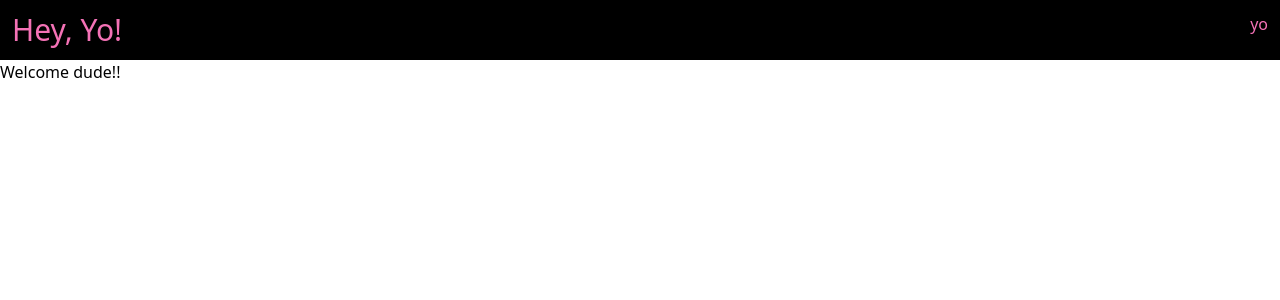
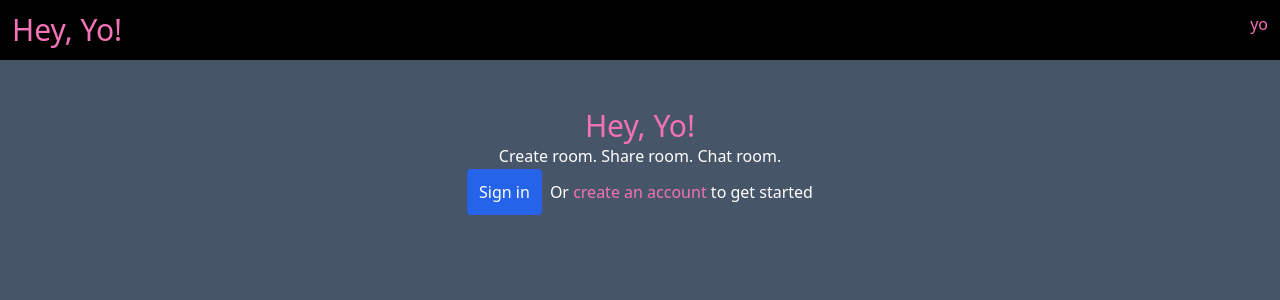
Before and after one commit to alxgrg/hey-yo-chat, a Next.js app: page / in a window 1280 px wide. Shown: the top 300 px of the page. Built offline with nearby package versions, Linux system fonts and the light colour scheme; no server answers.

Commit message:
Add link option to button component and mess wit landing page styles

```diff
--- a/components/ui/button.tsx
+++ b/components/ui/button.tsx
@@ -1,9 +1,12 @@
 import type { NextPage } from 'next';
 import React from 'react';
+
+import Link from 'next/link';
 
 type Props = {
   children: React.ReactNode;
   color?: string;
+  href?: string;
   onClick?: (
     event: React.MouseEvent<HTMLButtonElement>
   ) => void | Promise<void>;
@@ -12,8 +15,16 @@ type Props = {
 const Button: NextPage<Props> = ({
   children,
   color = 'bg-blue-600',
+  href,
   onClick,
 }) => {
+  if (href) {
+    return (
+      <Link href={href}>
+        <a className={`p-3 text-white rounded ${color}`}>{children}</a>
+      </Link>
+    );
+  }
   return (
     <button onClick={onClick} className={`p-3 text-white rounded ${color}`}>
       {children}
--- a/pages/index.tsx
+++ b/pages/index.tsx
@@ -3,14 +3,37 @@ import { useContext } from 'react';
 
 import AuthContext from '../store/auth-context';
 
+import Button from '../components/ui/button';
+import Link from 'next/link';
+
 const Home: NextPage = () => {
   const { currentUser, isLoading } = useContext(AuthContext);
 
   return (
-    <div className='w-1/3'>
-      {!isLoading && (
-        <h1>Welcome {currentUser ? 'back ' + currentUser.email : 'dude!'}!</h1>
-      )}
+    // <div className='w-1/3'>
+    //   {!isLoading && (
+    //     <h1>Welcome {currentUser ? 'back ' + currentUser.email : 'dude!'}!</h1>
+    //   )}
+    // </div>
+    <div className='bg-slate-600 h-[calc(100vh-60px)] flex flex-col items-center'>
+      <div className='text-white mt-12 text-center'>
+        <h1 className='text-3xl text-pink-400'>Hey, Yo!</h1>
+        <p>Create room. Share room. Chat room. </p>
+
+        <div className='flex items-center mt-3'>
+          <div className=''>
+            <Button href='/signin'>Sign in</Button>
+          </div>
+          <div className='p-1' />
+          <p>
+            Or{' '}
+            <Link href='/signup'>
+              <a className='text-pink-400'>create an account</a>
+            </Link>{' '}
+            to get started
+          </p>
+        </div>
+      </div>
     </div>
   );
 };
```
